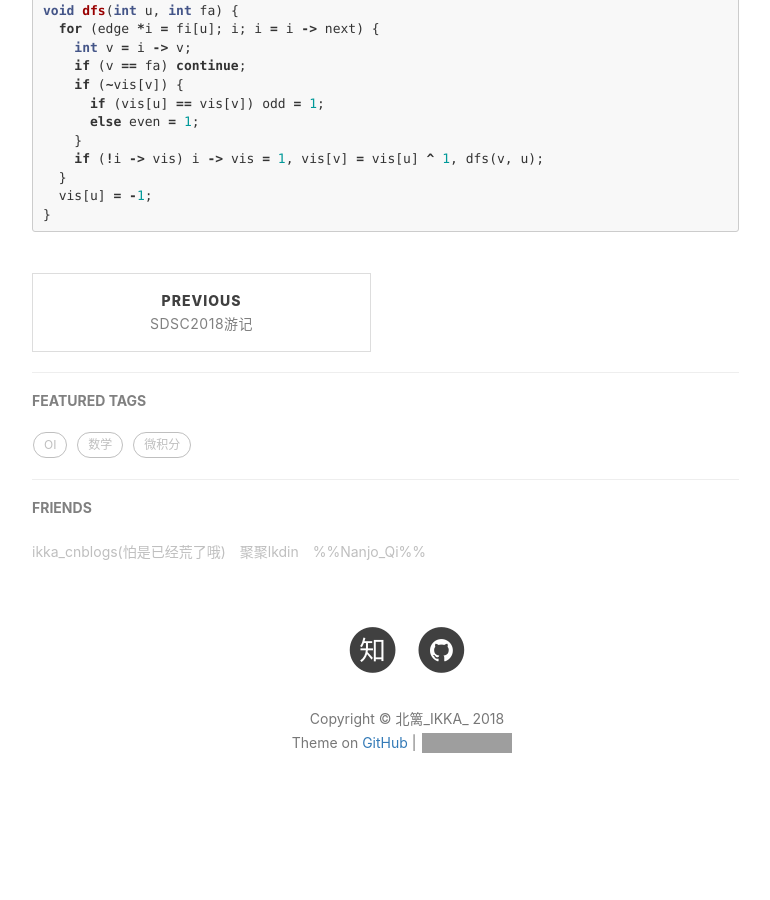
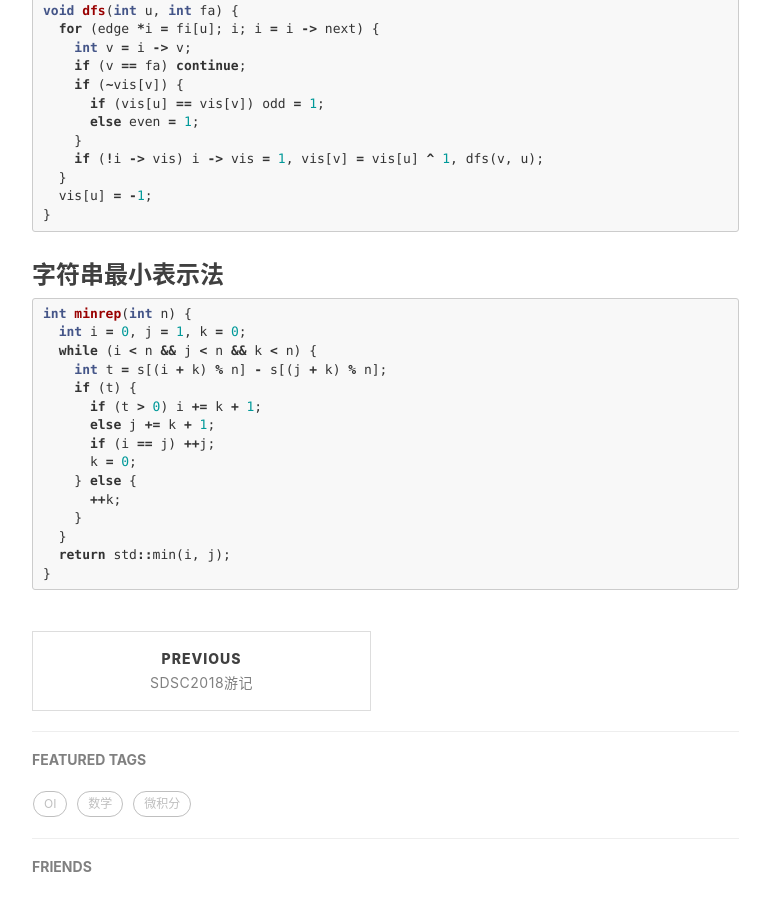
Before and after one commit to Kazusa1103/phqghume.github.com, a Jekyll site: the page built from _posts/2018-10-7-templates.md, in a window 1280 px wide and 900 px high, scrolled down 997 px. Shown: the whole window, without its empty margins (233-1003 px from the left). Built offline with Jekyll 4.4.1, drawn with Linux system fonts in a browser that asks for light colours; nearby versions of some CDN libraries; comment, search, counter and statistics services are not loaded; before the commit the page ends 1844 px from its top, so only the background shows below that; grey boxes are pictures that could not be loaded.

Commit message:
Update 2018-10-7-templates.md

````diff
--- a/_posts/2018-10-7-templates.md
+++ b/_posts/2018-10-7-templates.md
@@ -44,3 +44,23 @@ void dfs(int u, int fa) {
   vis[u] = -1;
 }
 ```
+
+### 字符串最小表示法
+
+``` cpp
+int minrep(int n) {
+  int i = 0, j = 1, k = 0;
+  while (i < n && j < n && k < n) {
+    int t = s[(i + k) % n] - s[(j + k) % n];
+    if (t) {
+      if (t > 0) i += k + 1;
+      else j += k + 1;
+      if (i == j) ++j;
+      k = 0;
+    } else {
+      ++k;
+    }
+  }
+  return std::min(i, j);
+}
+```
````
